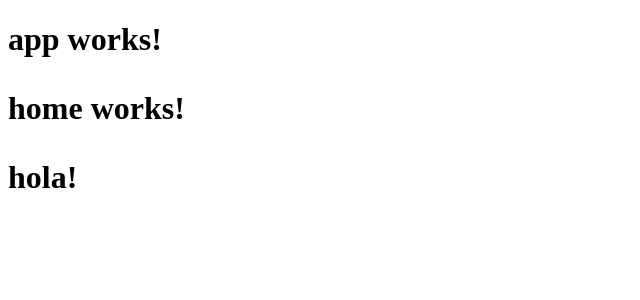
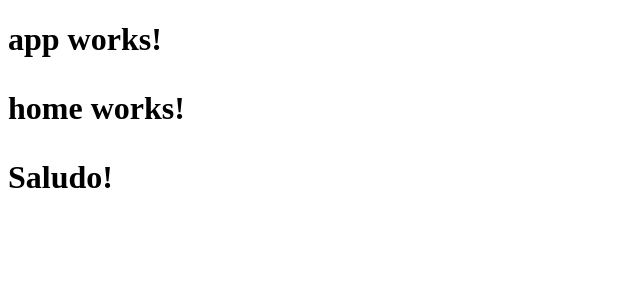
Before and after one commit to alexunjm/angula-first-app, an Angular app: page / in a window 1280 px wide. Shown: the top 300 px of the page, without its empty margins (0-640 px from the left). Built offline with nearby package versions, Linux system fonts and the light colour scheme.

Commit message:
permitir contenido dentro de un componente

```diff
--- a/src/app/app.component.html
+++ b/src/app/app.component.html
@@ -1,5 +1,5 @@
 <h1>
   {{title}}
   <app-home></app-home>
-  <app-saludo></app-saludo>
+  <app-saludo>Saludo!</app-saludo>
 </h1>
--- a/src/app/home/saludo.component.ts
+++ b/src/app/home/saludo.component.ts
@@ -4,7 +4,7 @@ import { Component, OnInit } from '@angular/core';
   selector: 'app-saludo',
   template: `
     <p>
-      hola!
+      <ng-content></ng-content>
     </p>
   `,
   styles: []
```
